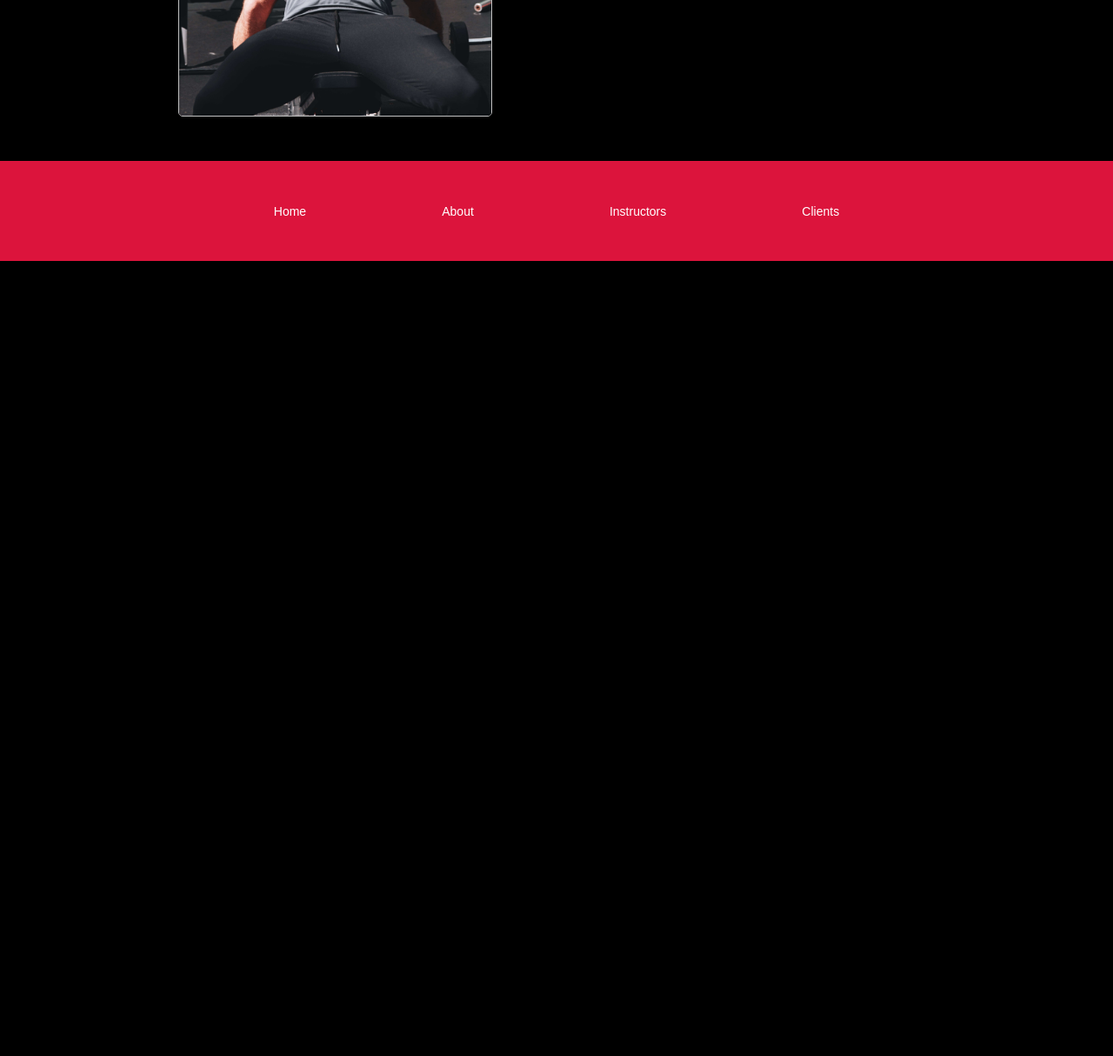
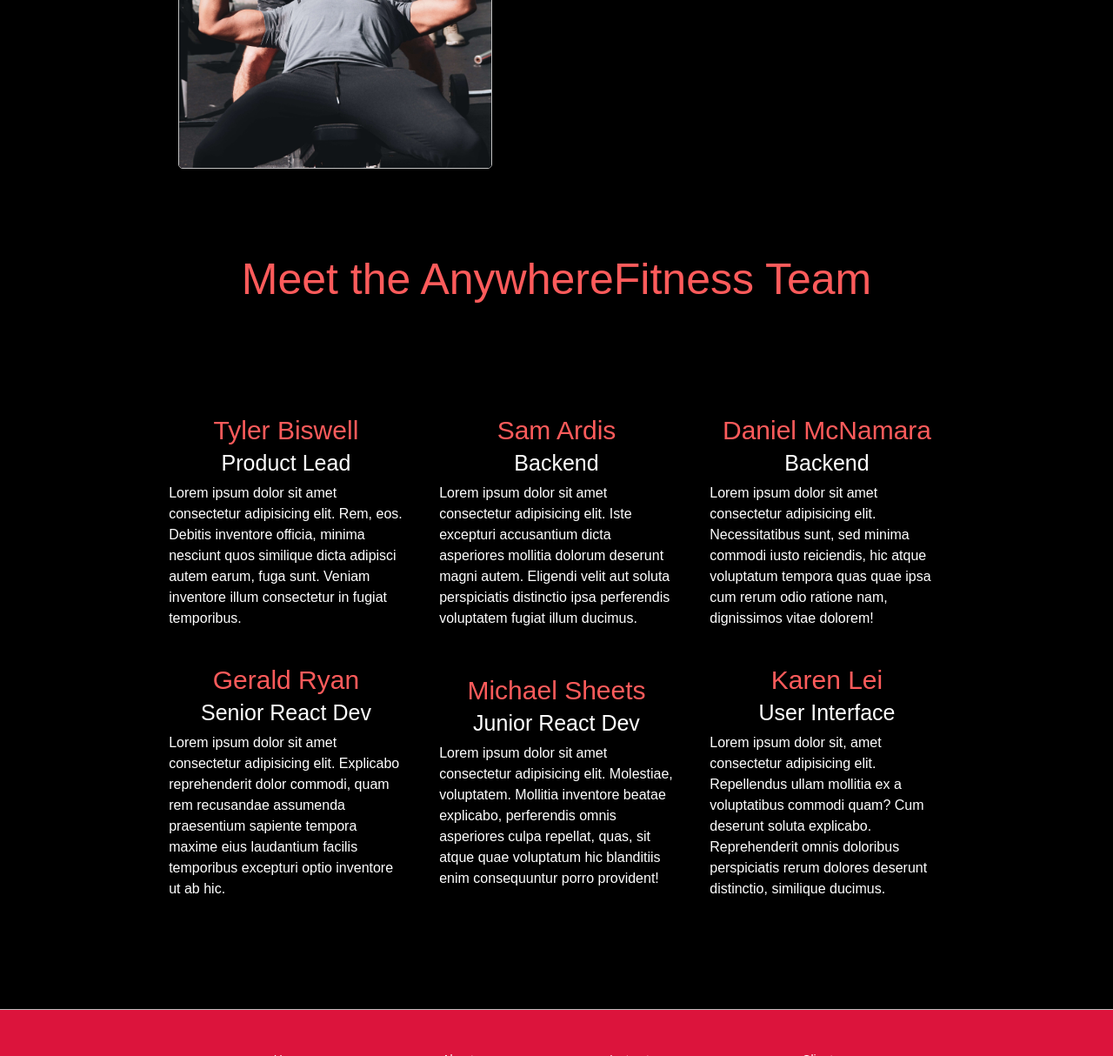
Before and after one commit to BW-AnywhereFitness/Market, a plain HTML site: page about.html in a window 1280 px wide. Shown: the part 1586-2800 px from the top of the page at 87% size. Before the commit the page ends 1886 px from the top, so only its background shows below. Drawn offline with Linux system fonts and the light colour scheme; a web font is replaced by a local one.

Commit message:
add placeholder for team information on about page

```diff
--- a/about.html
+++ b/about.html
@@ -62,6 +62,43 @@
             </div>
         </div>
     </section>
+    <section class = "about contentTitle">
+        <h2>Meet the AnywhereFitness Team</h2>
+    </section>
+    <section class = "about content team">
+        <div class = "about contentWrap team">
+            <div class = "individual">
+                <h3>Tyler Biswell</h3>
+            <h4>Product Lead</h4>
+            <p>Lorem ipsum dolor sit amet consectetur adipisicing elit. Rem, eos. Debitis inventore officia, minima nesciunt quos similique dicta adipisci autem earum, fuga sunt. Veniam inventore illum consectetur in fugiat temporibus.</p>
+            </div>
+            <div class = "individual">
+                <h3>Sam Ardis</h3>
+            <h4>Backend</h4>
+            <p>Lorem ipsum dolor sit amet consectetur adipisicing elit. Iste excepturi accusantium dicta asperiores mollitia dolorum deserunt magni autem. Eligendi velit aut soluta perspiciatis distinctio ipsa perferendis voluptatem fugiat illum ducimus.</p>
+            </div>
+            <div class = "individual">
+                <h3>Daniel McNamara</h3>
+            <h4>Backend</h4>
+            <p>Lorem ipsum dolor sit amet consectetur adipisicing elit. Necessitatibus sunt, sed minima commodi iusto reiciendis, hic atque voluptatum tempora quas quae ipsa cum rerum odio ratione nam, dignissimos vitae dolorem!</p>
+            </div>
+            <div class = "individual">
+                <h3>Gerald Ryan</h3>
+            <h4>Senior React Dev</h4>
+            <p>Lorem ipsum dolor sit amet consectetur adipisicing elit. Explicabo reprehenderit dolor commodi, quam rem recusandae assumenda praesentium sapiente tempora maxime eius laudantium facilis temporibus excepturi optio inventore ut ab hic.</p>
+            </div>
+            <div class = "individual">
+                <h3>Michael Sheets</h3>
+            <h4>Junior React Dev</h4>
+            <p>Lorem ipsum dolor sit amet consectetur adipisicing elit. Molestiae, voluptatem. Mollitia inventore beatae explicabo, perferendis omnis asperiores culpa repellat, quas, sit atque quae voluptatum hic blanditiis enim consequuntur porro provident!</p>
+            </div>
+            <div class = "individual">
+                <h3>Karen Lei</h3>
+            <h4>User Interface</h4>
+            <p>Lorem ipsum dolor sit, amet consectetur adipisicing elit. Repellendus ullam mollitia ex a voluptatibus commodi quam? Cum deserunt soluta explicabo. Reprehenderit omnis doloribus perspiciatis rerum dolores deserunt distinctio, similique ducimus.</p>
+            </div>
+        </div>
+    </section>
     <footer>
         <nav>
            <a href="index.html">Home</a>
--- a/less/about-page.less
+++ b/less/about-page.less
@@ -72,3 +72,17 @@ ul{
 .about .imageContainer{
     margin-right: 8%;
 }
+
+.contentWrap.team{
+    .flexin(row, center, center);
+    flex-wrap: wrap;
+
+    .individual{
+        width: 30%;
+        padding: 2%;
+
+        h4{
+            color: @white;
+        }
+    }
+}
--- a/less/footer.less
+++ b/less/footer.less
@@ -3,6 +3,8 @@ footer{
     .flexin(row, center, center);
     background-color: @red;
     padding: 3%;
+    margin-top: 4%;
+    border-top: 1px solid @silver;
 
     nav{
         width: 80%;
--- a/less/global.less
+++ b/less/global.less
@@ -22,6 +22,7 @@ html {
     font-size: 8rem;
     text-align: center;
     letter-spacing: 3px;
+    text-shadow: 1px 1px 0 @white;
 
     @media @tablet{
         font-size: 6rem;
@@ -54,10 +55,15 @@ html {
     }
   }
 
+  h4 {
+      font-size: 2.5rem;
+      padding-bottom: 10px;
+  }
+
   p {
     line-height: 1.5;
     font-size: 1.6rem;
-    padding-bottom: 10px;
+    padding-bottom: 1%;
 
     @media @mobile{
       font-size: 1.4rem;
--- a/less/home-page.less
+++ b/less/home-page.less
@@ -49,9 +49,9 @@
     font-size: 3rem;
     padding-top: 1%;
     padding-bottom: 4%;
+    text-align: center;
 
     @media @tablet{
-        text-align: center;
         font-size: 2.3rem;
     }
 }
--- a/less/navigation.less
+++ b/less/navigation.less
@@ -1,11 +1,20 @@
 header{
     width: 100%;
     .flexin(row, space-between, center);
-    padding: 1% 0;
+    padding: 2% 0;
+    background: @darkgrey;
+    border-bottom: 1px solid @silver;
+    margin-bottom: 4%;
+
 
     .logo{
         width: 20%;
         .flexin(row, space-around, center);
+
+        p{
+            line-height: 1;
+            padding-bottom: 0;
+        }
 
         @media @tablet{
             padding-left: 5%;
@@ -13,7 +22,11 @@ header{
     }
 
     nav{
-        width: 50%;
+        width: 40%;
         .flexin(row, space-around, center);
+
+        @media @tablet{
+            width: 50%;
+        }
     }// this closes nav
 }// this closes header
--- a/less/variables.less
+++ b/less/variables.less
@@ -7,6 +7,7 @@
 @button-border: @silver;
 @button-color: @white;
 @heading-color: @palered;
+@navigation-bg: @darkgrey;
 
 // Colors
 @white: #FFFFFF;
@@ -14,6 +15,7 @@
 @black: #000000;
 @red: #DC143C;
 @palered: #fe5b5b;
+@darkgrey: #222020;
 
 // Media
 @mobile: ~"(max-width: 500px)";
```
Also changed, not shown: css/index.css.
